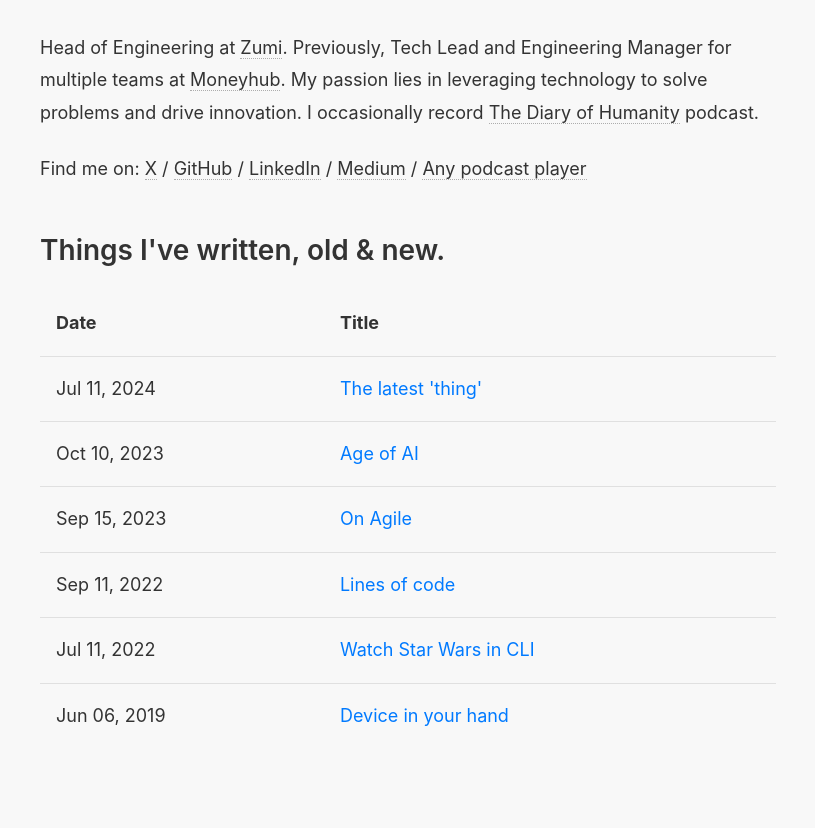
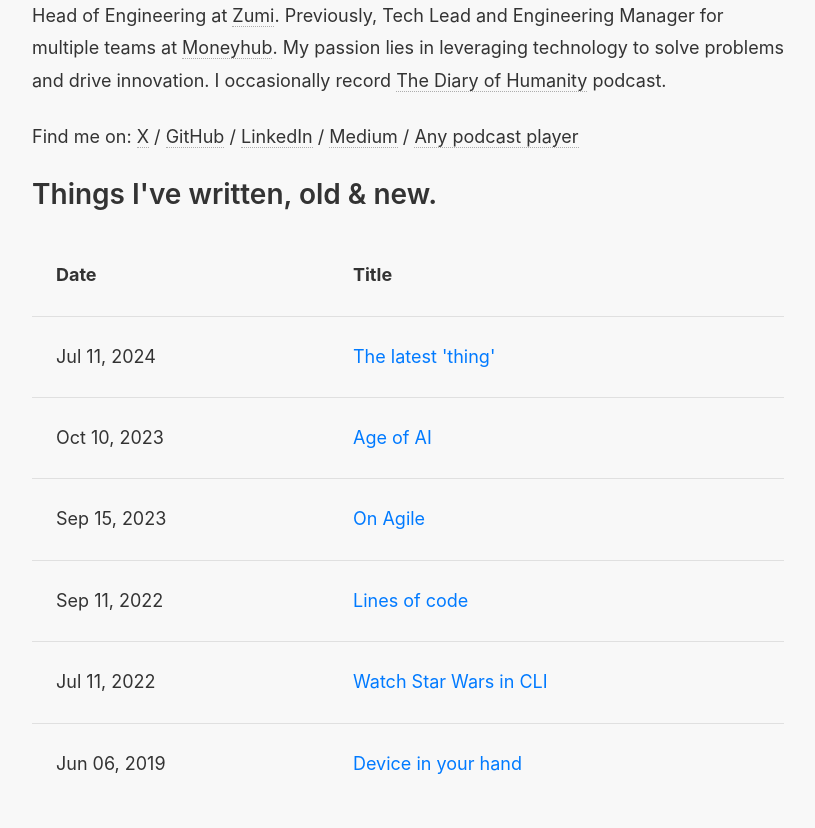
Before and after one commit to jordanjoecooper/jjc, a plain HTML site: page index.html in a window 1280 px wide. Shown: the part 96-924 px from the top of the page, without its empty margins (232-1047 px from the left). Before the commit the page ends 876 px from the top, so only its background shows below. Drawn offline with Linux system fonts and the light colour scheme.

Commit message:
Better text sizing and spacing

```diff
--- a/styles.css
+++ b/styles.css
@@ -6,6 +6,11 @@
   --text-color: #333;
   --heading-font: -apple-system, BlinkMacSystemFont, 'SF Pro Display', 'Helvetica Neue', Arial, sans-serif;
   --body-font: -apple-system, BlinkMacSystemFont, 'SF Pro Text', 'Helvetica Neue', Arial, sans-serif;
+  --line-height: 1.8;
+  --max-width: 800px;
+  --font-size: 1.125rem;
+  --spacing: 1.5rem;
+  --transition-duration: 0.3s;
 }
 
 * {
@@ -24,18 +29,17 @@ body {
   font-family: var(--body-font);
   background-color: var(--background-color);
   color: var(--text-color);
-  line-height: 1.6;
-  max-width: 800px;
+  line-height: var(--line-height);
+  max-width: var(--max-width);
   margin: 0 auto;
-  padding: 2rem;
+  padding: var(--spacing);
 }
 
-/* Typography */
 h1, h2, h3, h4, h5, h6 {
   font-family: var(--heading-font);
   font-weight: 600;
   line-height: 1.2;
-  margin-bottom: 1.5rem;
+  margin-bottom: var(--spacing);
   color: var(--primary-color);
 }
 
@@ -44,26 +48,27 @@ h2 { font-size: 2rem; }
 h3 { font-size: 1.75rem; }
 
 p {
-  margin-bottom: 1.5rem;
-  font-size: 1.125rem;
-  line-height: 1.8;
+  margin-bottom: var(--spacing);
+  font-size: var(--font-size);
+  line-height: var(--line-height);
 }
 
 a {
   color: var(--accent-color);
   text-decoration: none;
   border-bottom: 1px solid rgba(0, 122, 255, 0.3);
-  transition: all 0.3s ease;
+  transition: all var(--transition-duration) ease;
 }
 
 a:hover {
   border-bottom: 1px solid var(--accent-color);
 }
+
 .bio a {
-  color: inherit; /* Uses parent text color */
-  text-decoration: none; /* Remove default underline*/
-  border-bottom: 1px dotted rgba(0, 0, 0, 0.3); /* Add faded dotted underline */
-  transition: all 0.3s ease; /* Add smooth transition for all properties */
+  color: inherit;
+  text-decoration: none;
+  border-bottom: 1px dotted rgba(0, 0, 0, 0.3);
+  transition: all var(--transition-duration) ease;
 }
 
 .bio a:hover {
@@ -71,9 +76,8 @@ a:hover {
   border-bottom: 1px solid var(--accent-color-dark);
 }
 
-/* Header */
 header {
-  margin-bottom: 3rem;
+  margin-bottom: var(--spacing);
   text-align: left;
 }
 
@@ -85,7 +89,7 @@ header h2 {
 header h2 a {
   color: var(--accent-color);
   text-decoration: none;
-  transition: color 0.3s ease;
+  transition: color var(--transition-duration) ease;
   border-bottom: none;
 }
 
@@ -94,11 +98,11 @@ header h2 a:hover {
 }
 
 .bio, .post-heading {
-  margin-bottom: 3rem;
+  margin-bottom: var(--spacing);
 }
 
 .post-heading {
-  margin-bottom: 2rem;
+  margin-bottom: var(--spacing);
 }
 
 .post-heading h1 {
@@ -113,15 +117,14 @@ header h2 a:hover {
   line-height: 1.2;
 }
 
-/* Content */
 main {
-  font-size: 1.125rem;
-  line-height: 1.8;
+  font-size: var(--font-size);
+  line-height: var(--line-height);
 }
 
 ul, ol {
-  margin-bottom: 1.5rem;
-  padding-left: 1.5rem;
+  margin-bottom: var(--spacing);
+  padding-left: var(--spacing);
 }
 
 li {
@@ -136,48 +139,37 @@ code {
   font-size: 0.9em;
 }
 
-/* Table styles */
 .posts-table {
   width: 100%;
   border-collapse: separate;
   border-spacing: 0;
-  margin-top: 1.5rem;
+  margin-top: var(--spacing);
 }
 
 .posts-table th,
 .posts-table td {
-  padding: 1rem;
+  padding: var(--spacing);
   text-align: left;
   border-bottom: 1px solid #e0e0e0;
 }
-/*
-.posts-table tbody tr {
-  cursor: pointer;
-  transition: background-color 0.3s ease;
-}
-
-.posts-table tbody tr:hover {
-  background-color: #f5f5f5;
-} */
 
 .posts-table a {
   color: var(--accent-color);
   text-decoration: none;
-  transition: color 0.2s ease;
+  transition: color var(--transition-duration) ease;
   border-bottom: none;
 }
 
 .posts-table a:hover {
-  color: --accent-color-dark;
+  color: var(--accent-color-dark);
 }
 
 .posts-table tr:last-child td {
   border-bottom: none;
 }
 
-/* Back button */
 .back-button-container {
-  margin-top: 3rem;
+  margin-top: var(--spacing);
   text-align: center;
 }
 
@@ -189,7 +181,7 @@ code {
   text-decoration: none;
   border-radius: 4px;
   font-size: 1rem;
-  transition: all 0.3s ease;
+  transition: all var(--transition-duration) ease;
   border: 2px solid var(--accent-color);
 }
 
```
